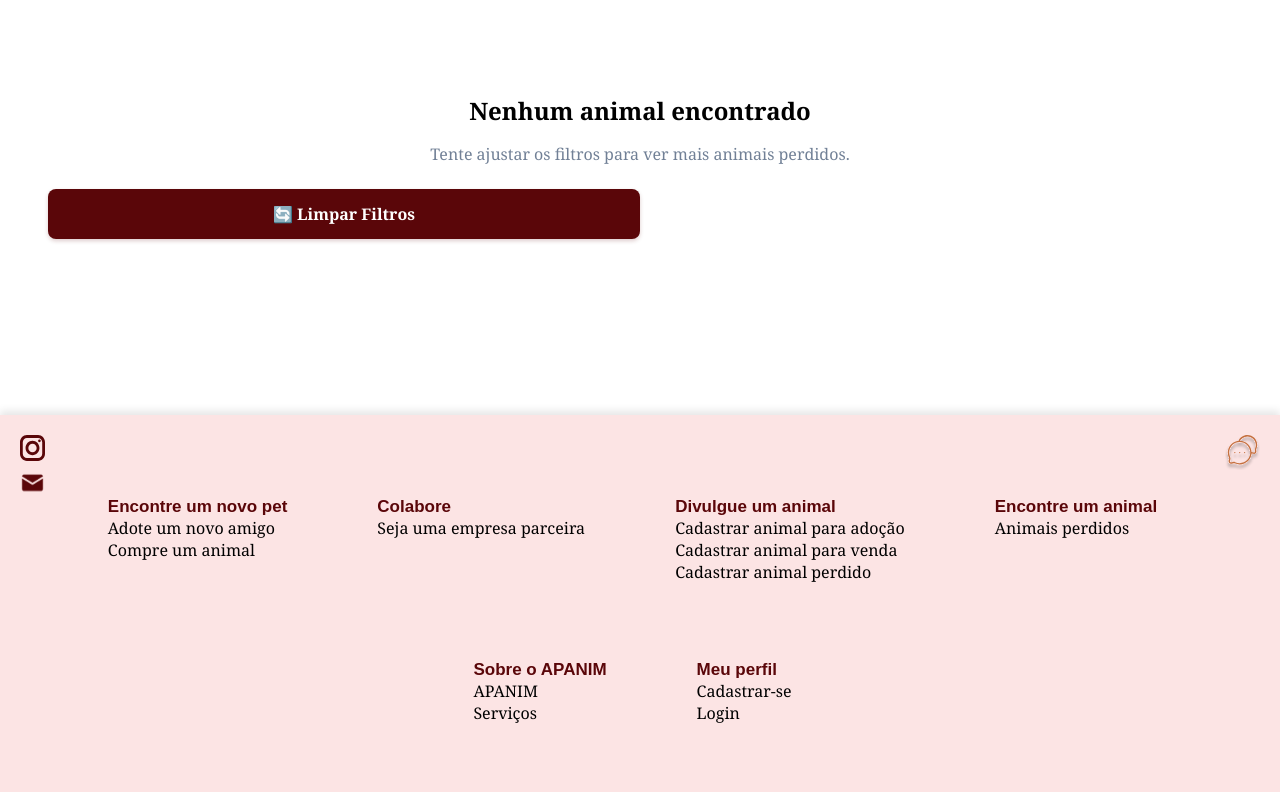
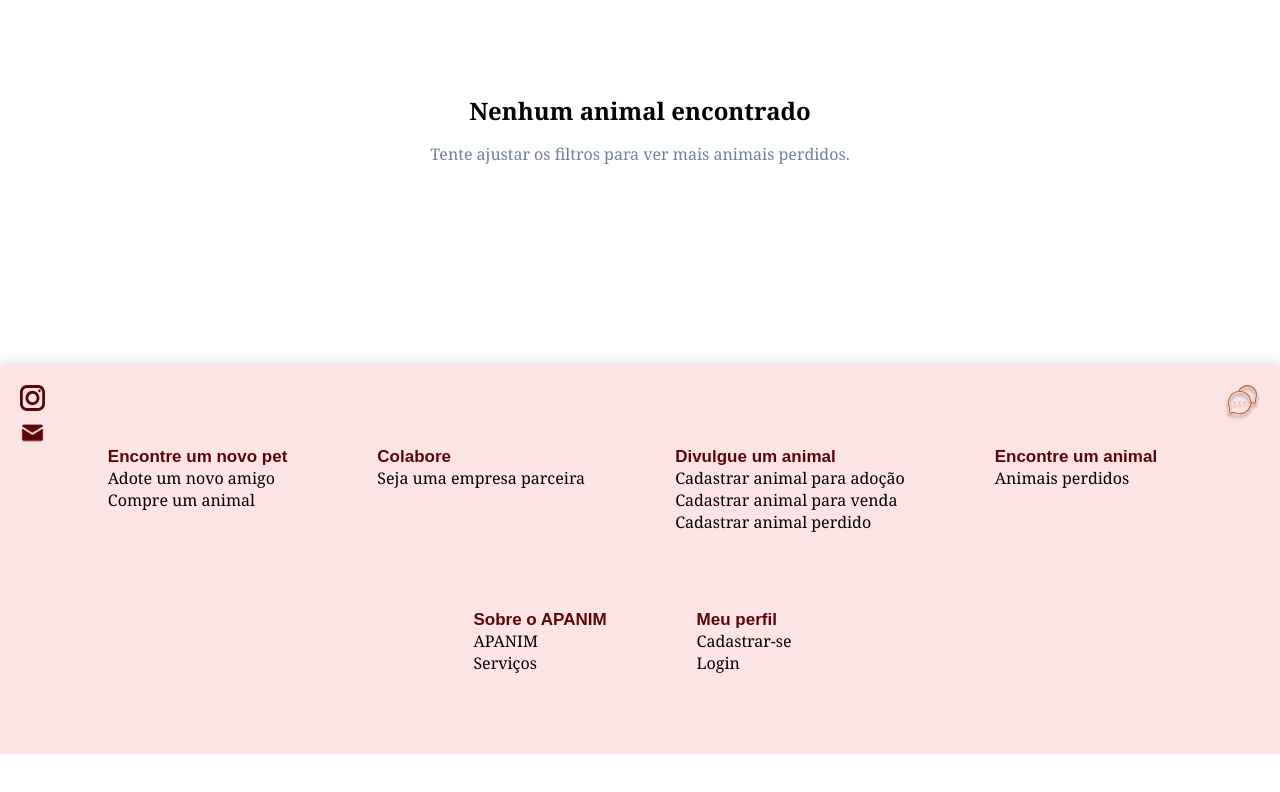
Before and after one commit to ClaraEsquivel/APANIM, a React (Vite) app: page /animais-perdidos in a window 1280 px wide. Shown: the part 782-1574 px from the top of the page. After the commit the page ends 1536 px from the top, so only its background shows below. Built offline with nearby package versions, Linux system fonts and the light colour scheme.

Commit message:
Update index.jsx

```diff
--- a/src/components/AnimaisPerdidos/index.jsx
+++ b/src/components/AnimaisPerdidos/index.jsx
@@ -612,9 +612,6 @@ const AnimaisPerdidos = () => {
                         <div className="mensagem-vazia">
                             <h3>Nenhum animal encontrado</h3>
                             <p>Tente ajustar os filtros para ver mais animais perdidos.</p>
-                            <button type="button" className="btn btn-primario" onClick={limparFiltros}>
-                                🔄 Limpar Filtros
-                            </button>
                         </div>
                     )}
                 </section>
@@ -671,4 +668,5 @@ const AnimaisPerdidos = () => {
     );
 };
 
+
 export default AnimaisPerdidos;
```
